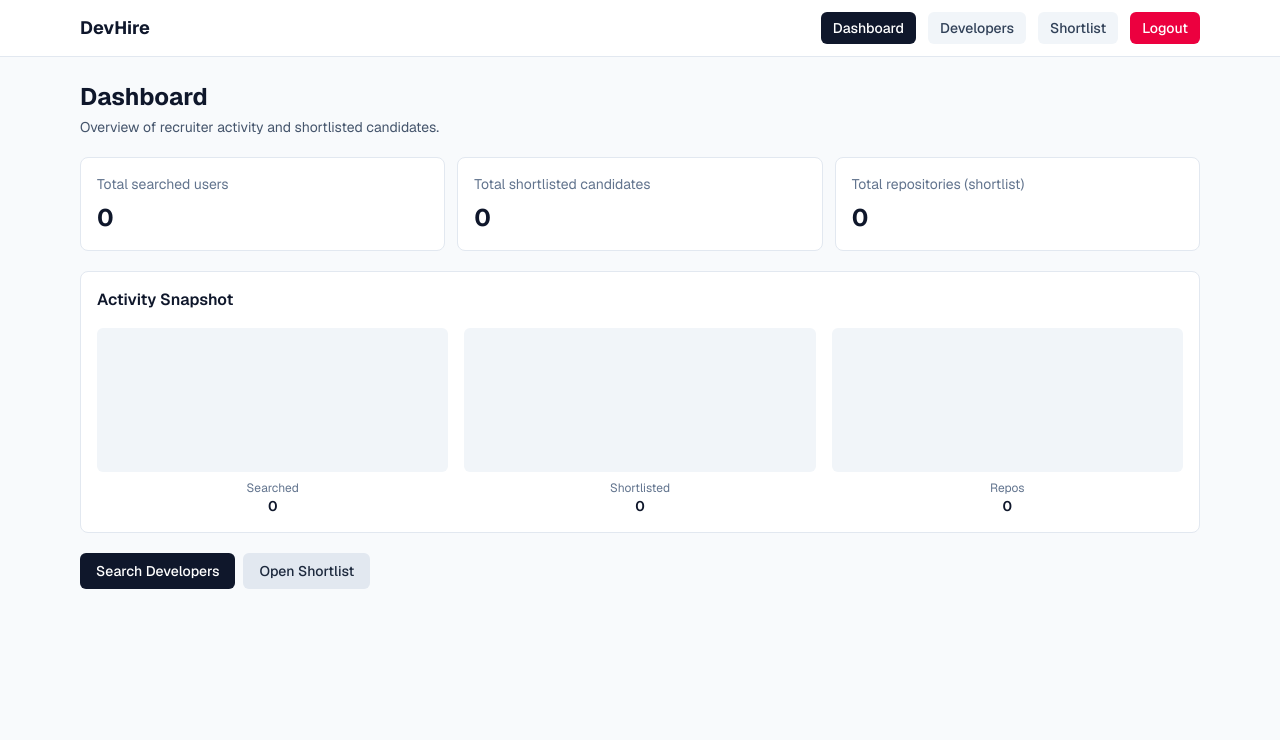
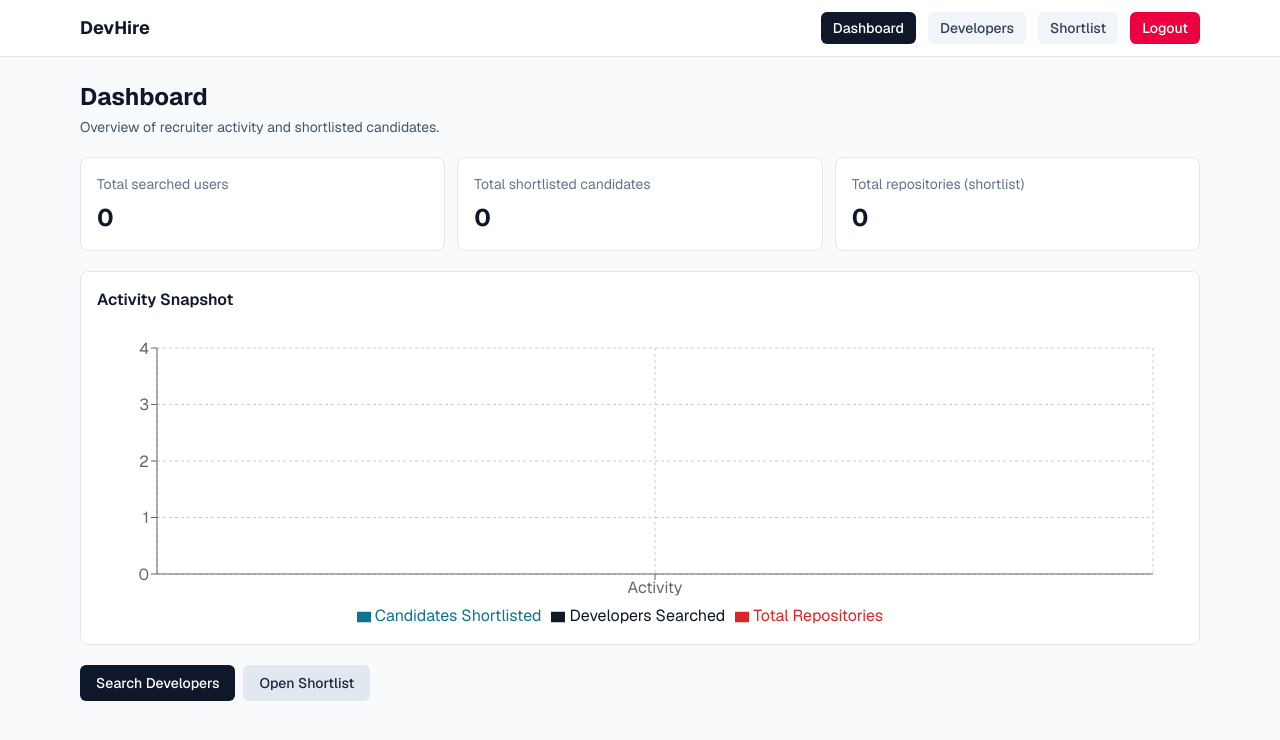
Before and after one commit to 0xdevabir/DevHire, a Next.js app: page /dashboard in a window 1280 px wide. Shown: the top 740 px of the page. Built offline with nearby package versions, Linux system fonts and the light colour scheme.

Commit message:
Add StatsChart component with Recharts for visualizing activity data

```diff
--- a/components/StatsChart.tsx
+++ b/components/StatsChart.tsx
@@ -1,31 +1,39 @@
+"use client";
+
+import { BarChart, Bar, CartesianGrid, XAxis, YAxis, Tooltip, Legend, ResponsiveContainer } from "recharts";
+
 type Props = {
   searched: number;
   shortlisted: number;
   repos: number;
 };
 
-const labels = ["Searched", "Shortlisted", "Repos"] as const;
-
 export default function StatsChart({ searched, shortlisted, repos }: Props) {
-  const values = [searched, shortlisted, repos];
-  const maxValue = Math.max(1, ...values);
+  const data = [
+    {
+      name: "Activity",
+      "Developers Searched": searched,
+      "Candidates Shortlisted": shortlisted,
+      "Total Repositories": repos,
+    },
+  ];
 
   return (
     <section className="rounded-lg border border-slate-200 bg-white p-4">
       <h2 className="text-base font-semibold">Activity Snapshot</h2>
-      <div className="mt-4 grid grid-cols-3 gap-4">
-        {values.map((value, index) => (
-          <div key={labels[index]} className="flex flex-col items-center">
-            <div className="flex h-36 w-full items-end rounded-md bg-slate-100 p-2">
-              <div
-                className="w-full rounded-sm bg-slate-900"
-                style={{ height: `${(value / maxValue) * 100}%` }}
-              />
-            </div>
-            <p className="mt-2 text-xs text-slate-500">{labels[index]}</p>
-            <p className="text-sm font-semibold">{value}</p>
-          </div>
-        ))}
+      <div className="mt-4">
+        <ResponsiveContainer width="100%" height={300}>
+          <BarChart data={data} margin={{ top: 20, right: 30, left: 0, bottom: 0 }}>
+            <CartesianGrid strokeDasharray="3 3" />
+            <XAxis dataKey="name" />
+            <YAxis />
+            <Tooltip />
+            <Legend />
+            <Bar dataKey="Developers Searched" fill="#0f172a" />
+            <Bar dataKey="Candidates Shortlisted" fill="#0e7490" />
+            <Bar dataKey="Total Repositories" fill="#dc2626" />
+          </BarChart>
+        </ResponsiveContainer>
       </div>
     </section>
   );
--- a/package.json
+++ b/package.json
@@ -11,7 +11,8 @@
   "dependencies": {
     "next": "16.1.6",
     "react": "19.2.3",
-    "react-dom": "19.2.3"
+    "react-dom": "19.2.3",
+    "recharts": "^3.7.0"
   },
   "devDependencies": {
     "@tailwindcss/postcss": "^4",
```
Also changed, not shown: 1 other file (tests, documents, lock files or other folders).
